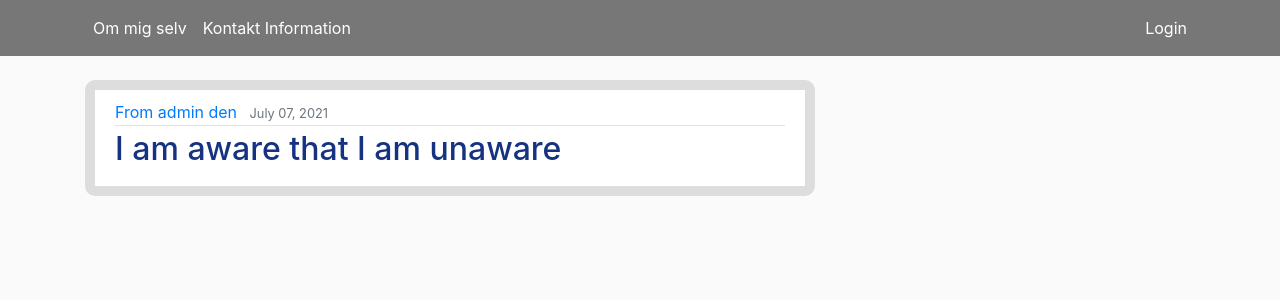
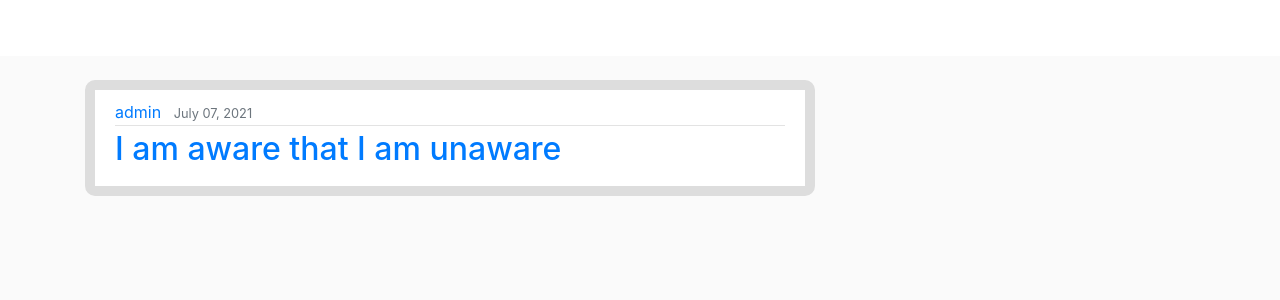
Before and after one commit to Mahnaz-karimi/Look_out, a Django app: page /blog/ in a window 1280 px wide. Shown: the top 300 px of the page. Run offline with Django 3.2, Linux system fonts and the light colour scheme; data comes from the database, SQL or seed files in the repository; both versions use the stored data as it was after the commit; some libraries are stand-ins or nearby versions.

Commit message:
change color

```diff
--- a/blog/static/css/main.css
+++ b/blog/static/css/main.css
@@ -5,7 +5,7 @@ body {
 }
 
 h1, h2, h3, h4, h5, h6 {
-  color: #444444;
+  color: #ffffff;
 }
 
 ul {
@@ -13,7 +13,7 @@ ul {
 }
 
 .bg-steel {
-  background-color: #777777;
+  background-color: #ffffff;
 }
 
 .site-header .navbar-nav .nav-link {
@@ -21,7 +21,7 @@ ul {
 }
 
 .site-header .navbar-nav .nav-link:hover {
-  color: #cbd5db;
+  color: #ffffff;
 }
 
 .site-header .navbar-nav .nav-link.active {
@@ -37,11 +37,11 @@ ul {
 }
 
 .article-title {
-  color: #153380;
+  color: #ffffff;
 }
 
 a.article-title:hover {
-  color: #153380;
+  color: #ffffff;
   text-decoration: none;
 }
 
@@ -62,7 +62,7 @@ a.article-title:hover {
 }
 
 .article-metadata a:hover {
-  color: #333;
+  color: #f5dd5d;
   text-decoration: none;
 }
 
@@ -85,7 +85,7 @@ a.article-title:hover {
 
 .adminpanel-span {
   font-size: 36px;
-  border-bottom: 1px solid #777777;
+  border-bottom: 1px solid #ffffff;
   padding-bottom: 100px;
   position: relative;
 }
--- a/blog/templates/blog/base.html
+++ b/blog/templates/blog/base.html
@@ -8,10 +8,8 @@
     <!-- Required meta tags -->
     <meta charset="utf-8">
     <meta name="viewport" content="width=device-width, initial-scale=1, shrink-to-fit=no">
-
     <!-- Bootstrap CSS -->
     <link rel="stylesheet" href="https://maxcdn.bootstrapcdn.com/bootstrap/4.0.0/css/bootstrap.min.css" integrity="sha384-Gn5384xqQ1aoWXA+058RXPxPg6fy4IWvTNh0E263XmFcJlSAwiGgFAW/dAiS6JXm" crossorigin="anonymous">
-
     <link rel="stylesheet" type="text/css" href="{% static 'css/main.css' %}">
 
 </head>
--- a/blog/templates/blog/blog.html
+++ b/blog/templates/blog/blog.html
@@ -5,10 +5,10 @@
               <div class="media-body">
                 <div class="article-metadata">
                   <a class="mr-2" href="{% url 'blog:user-posts' post.author.username %}">
-                      From {{ post.author.username }} den </a>
+                      {{ post.author.username }} </a>
                   <small class="text-muted">{{ post.date_posted|date:"F d, Y" }}</small>
                 </div>
-                <h2><a class="article-title"  href="{% url 'blog:post-detail' post.id %}" >{{ post.content }}</a></h2>
+                <h2><a class="article-content"  href="{% url 'blog:post-detail' post.id %}" >{{ post.content }}</a></h2>
               </div>
         </post>
     {% endfor %}
--- a/blog/templates/blog/user_posts.html
+++ b/blog/templates/blog/user_posts.html
@@ -1,6 +1,6 @@
 {% extends "blog/base.html" %}
 {% block content %}
-  <h1 class="mb-3">Posts by {{ view.kwargs.username }} ({{ page_obj.paginator.count }})</h1> <!-- count attribute vil retunere total nummer af object -->
+  <h1 class="mb-3">Posts by {{ view.kwargs.username }} </h1> <!-- count attribute vil retunere total nummer af object -->
     {% for post in posts %}
         <article class="media content-section">
               <div class="media-body">
```
Also changed, not shown: db.sqlite3.
